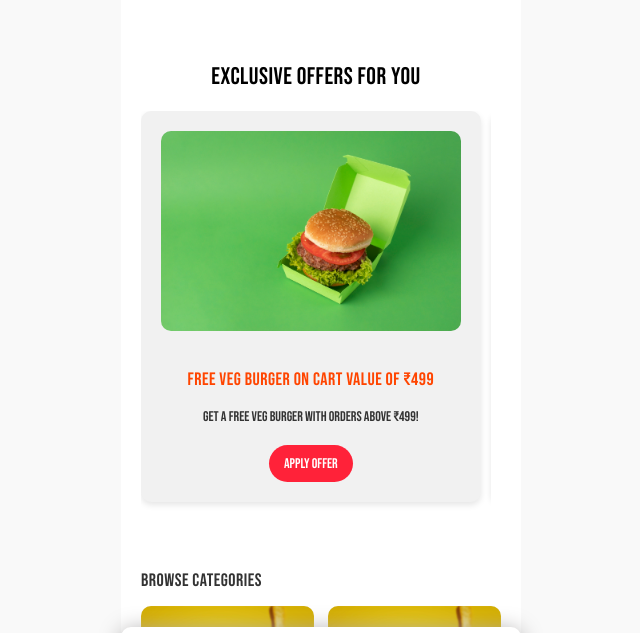
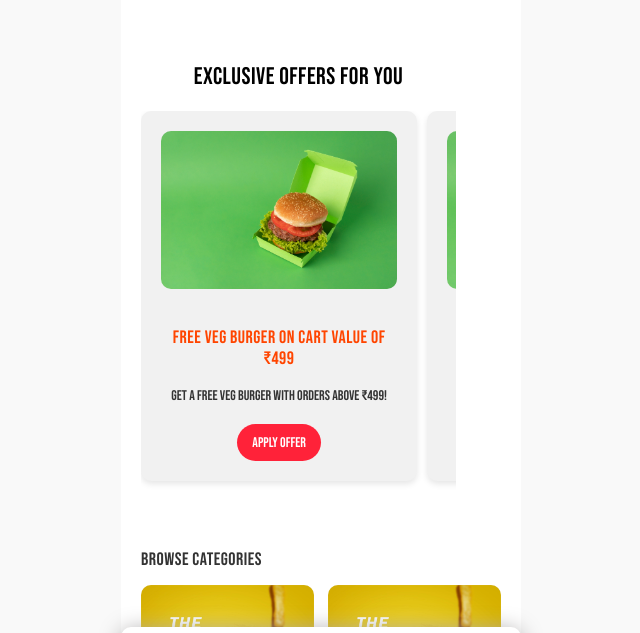
Before and after one commit to qixings/etoo, a plain HTML site: page index.html in a window 1280 px wide. Shown: the part 93-726 px from the top of the page, without its empty margins (319-959 px from the left). Drawn offline with Linux system fonts and the light colour scheme.

Commit message:
Update style.css

```diff
--- a/style.css
+++ b/style.css
@@ -66,7 +66,7 @@ body {
 
     margin-top: 125px;
         width: 100%;
-    max-width: 350px;
+    max-width: 315px;
   }
 
   .promo-banner img {
@@ -293,7 +293,8 @@ h1, h2, h3, h4, .promo-banner h2 {
 }
 
 .offer-card {
-  min-width: 85%; /* Make cards smaller so next card is visible */
+     width: 75%;
+    max-width: 244px;
     background-color: #f1f1f1;
     border-radius: 10px;
     padding: 20px;
```
Lines whose indentation alone changed are shown as unchanged.
